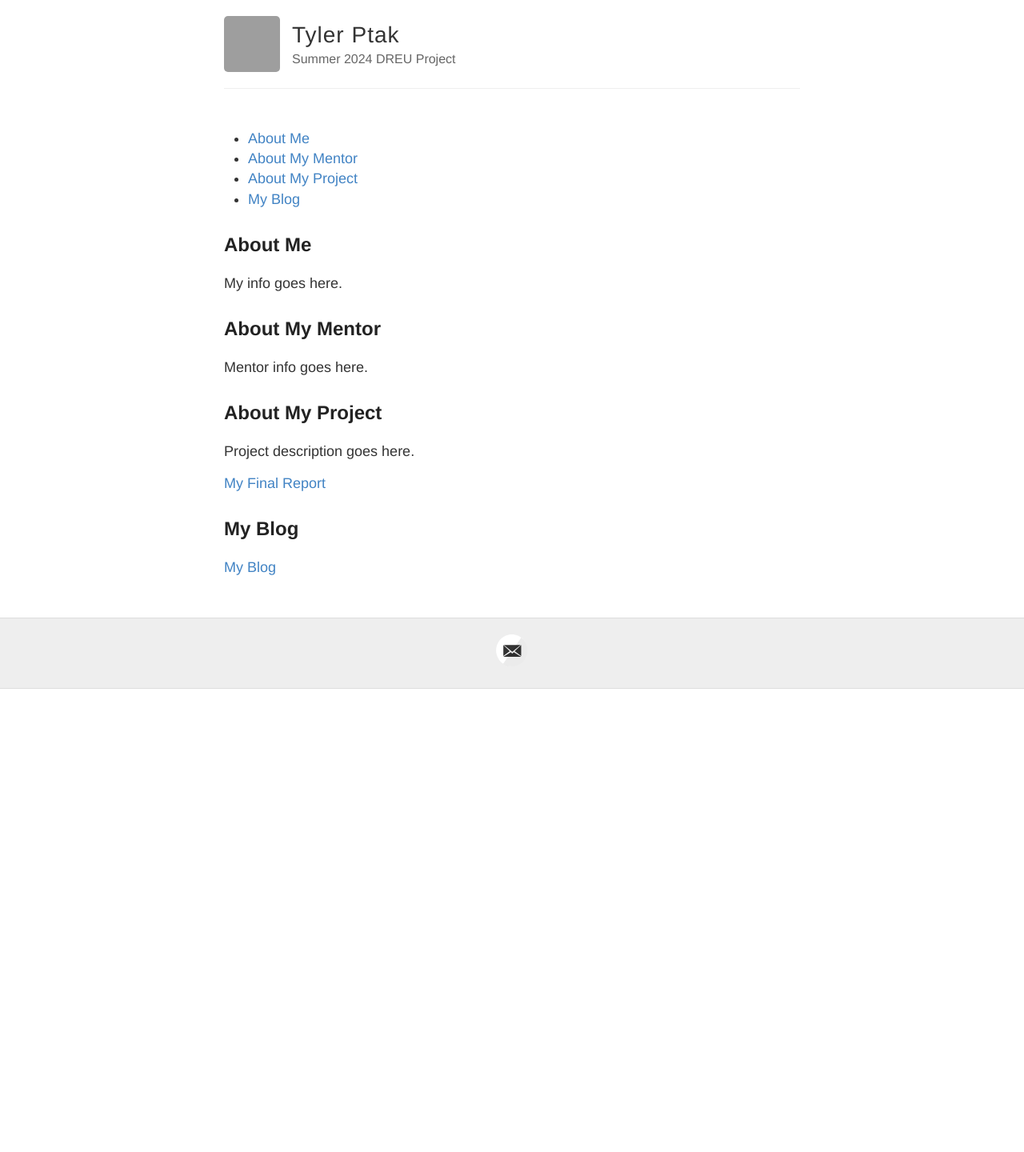
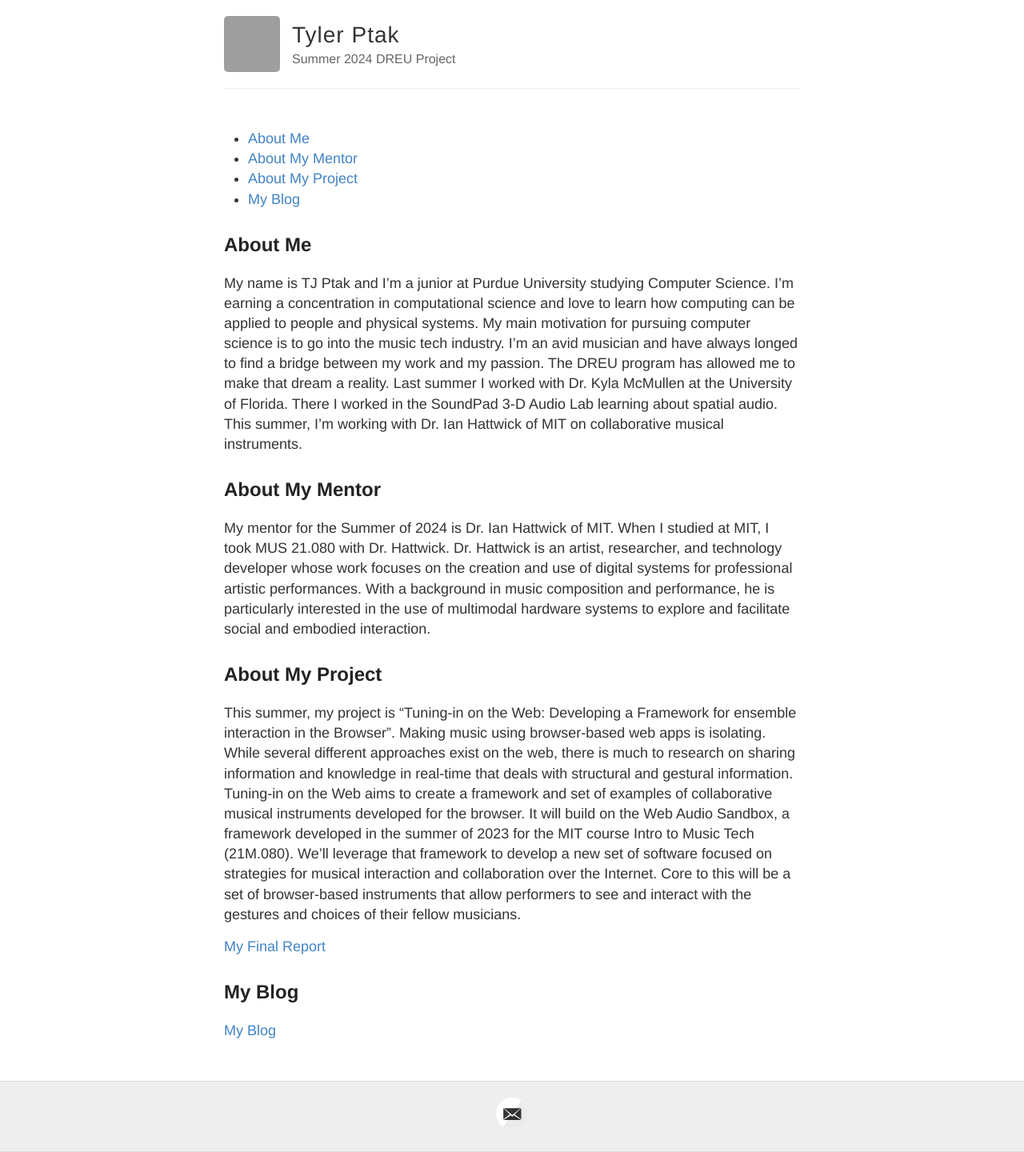
Before and after one commit to tjptak58/DREU-SUMMER-2024, a Jekyll site: the page built from index.md, in a window 1280 px wide. Shown: the whole page at 80% size. Built offline with Jekyll 4.4.1, drawn with Linux system fonts in a browser that asks for light colours; before the commit the page ends 900 px from its top, so only the background shows below that; grey boxes are pictures that could not be loaded.

Commit message:
Update index.md

```diff
--- a/index.md
+++ b/index.md
@@ -1,6 +1,6 @@
 ---
 layout: default
-title: Summer 2020 DREU Project Site
+title: Summer 2024 DREU Project Site
 ---
 
 * TOC
@@ -8,15 +8,15 @@ title: Summer 2020 DREU Project Site
 
 ## About Me
 
-My info goes here.
+My name is TJ Ptak and I'm a junior at Purdue University studying Computer Science. I'm earning a concentration in computational science and love to learn how computing can be applied to people and physical systems. My main motivation for pursuing computer science is to go into the music tech industry. I'm an avid musician and have always longed to find a bridge between my work and my passion. The DREU program has allowed me to make that dream a reality. Last summer I worked with Dr. Kyla McMullen at the University of Florida. There I worked in the SoundPad 3-D Audio Lab learning about spatial audio. This summer, I'm working with Dr. Ian Hattwick of MIT on collaborative musical instruments.
 
 ## About My Mentor
 
-Mentor info goes here.
+My mentor for the Summer of 2024 is Dr. Ian Hattwick of MIT. When I studied at MIT, I took MUS 21.080 with Dr. Hattwick. Dr. Hattwick is an artist, researcher, and technology developer whose work focuses on the creation and use of digital systems for professional artistic performances. With a background in music composition and performance, he is particularly interested in the use of multimodal hardware systems to explore and facilitate social and embodied interaction.
 
 ## About My Project
 
-Project description goes here.
+This summer, my project is "Tuning-in on the Web: Developing a Framework for ensemble interaction in the Browser". Making music using browser-based web apps is isolating. While several different approaches exist on the web, there is much to research on sharing information and knowledge in real-time that deals with structural and gestural information. Tuning-in on the Web aims to create a framework and set of examples of collaborative musical instruments developed for the browser. It will build on the Web Audio Sandbox, a framework developed in the summer of 2023 for the MIT course Intro to Music Tech (21M.080). We'll leverage that framework to develop a new set of software focused on strategies for musical interaction and collaboration over the Internet. Core to this will be a set of browser-based instruments that allow performers to see and interact with the gestures and choices of their fellow musicians.
 
 [My Final Report](files/finalreport.pdf)
 
```
